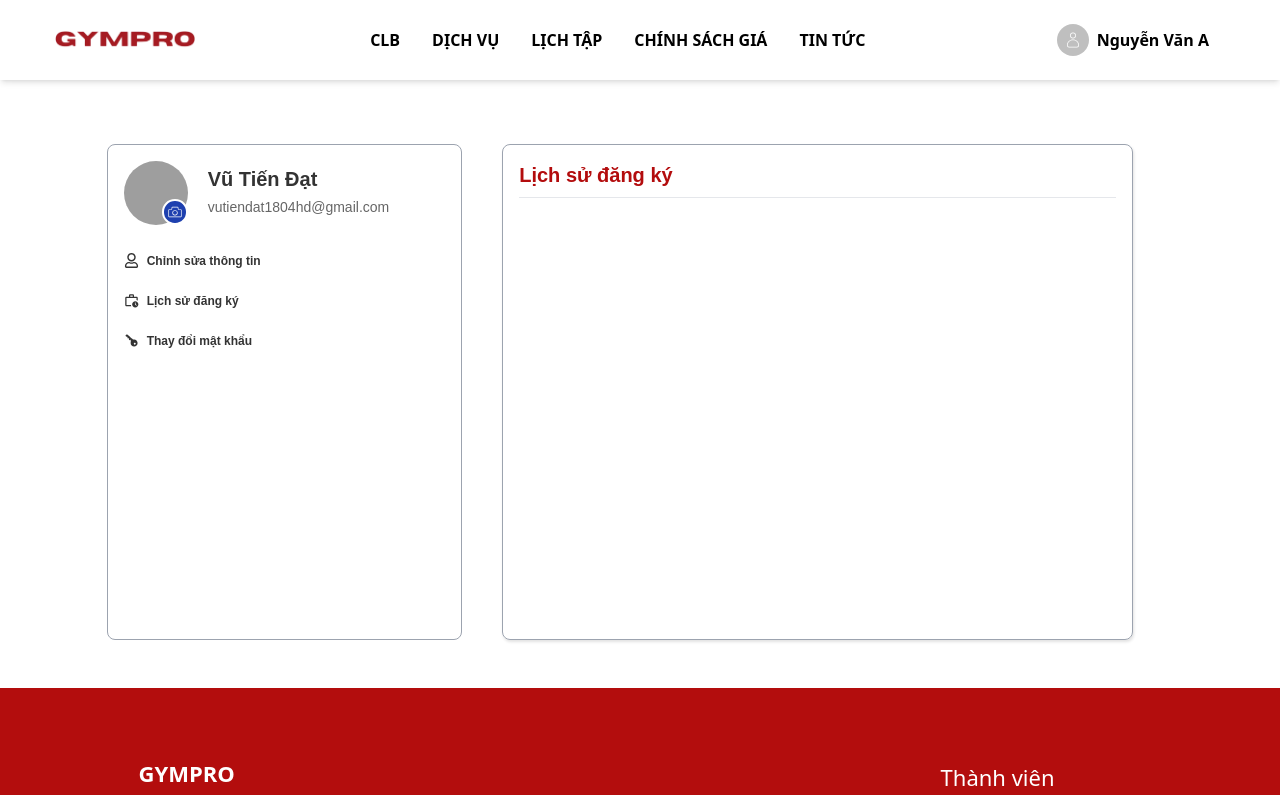
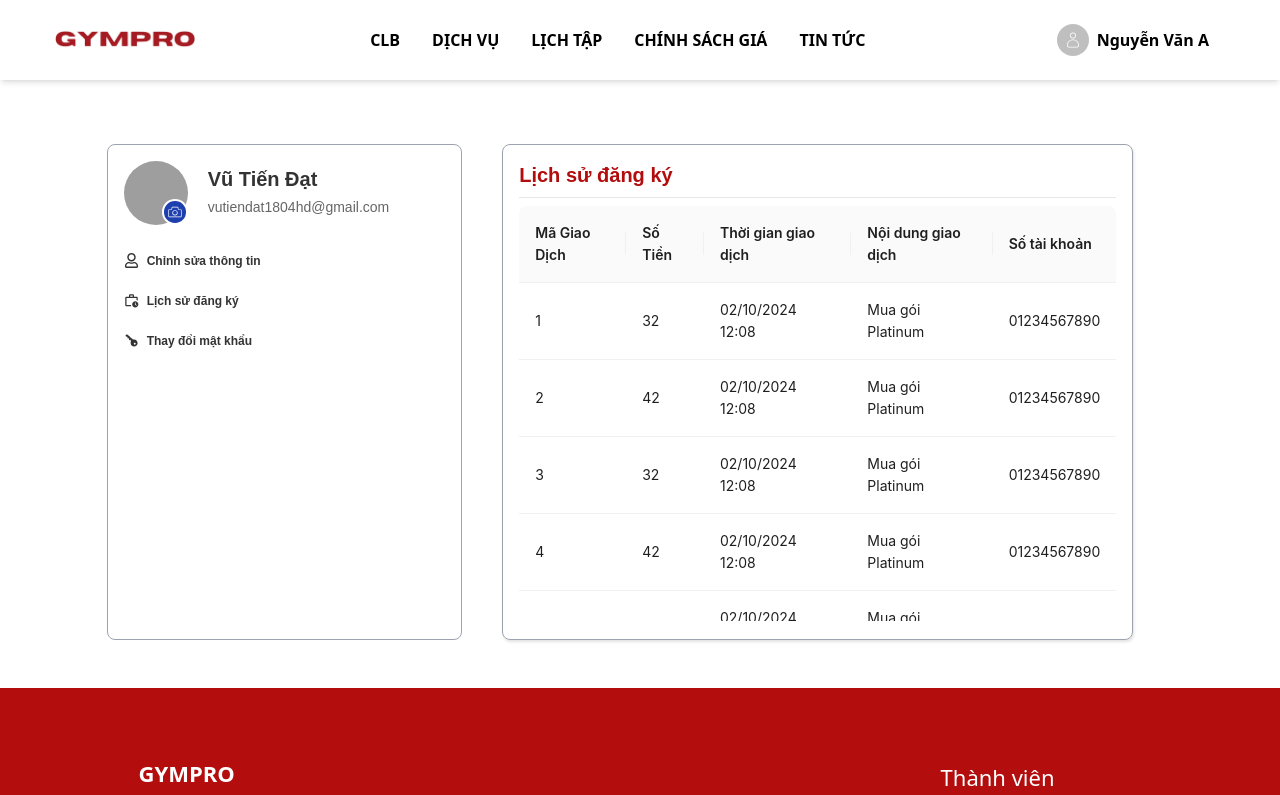
Before and after one commit to Hieudo213/Gym-FE, a React (Create React App) app: page /my-account/subcription in a window 1280 px wide. Shown: the top 795 px of the page. Built offline with nearby package versions, Linux system fonts and the light colour scheme; grey boxes are pictures that could not be loaded.

Commit message:
update feature

```diff
--- a/src/admin/HeaderAdmin.jsx
+++ b/src/admin/HeaderAdmin.jsx
@@ -1,6 +1,7 @@
+import { Avatar, Badge } from 'antd'
+import Search from 'antd/es/input/Search'
 import React from 'react'
-import { CiBellOn } from 'react-icons/ci'
-import { IoSearch } from 'react-icons/io5'
+import { CiBellOn, CiUser } from 'react-icons/ci'
 import { Link } from 'react-router-dom'
 
 function HeaderAdmin() {
@@ -8,26 +9,26 @@ function HeaderAdmin() {
     <div className='w-full h-full flex justify-between items-center px-3'>
       <div className="w-3/5 flex justify-between items-center p-5">
         <div className="w-full  text-blue-500 text-base ">
-          <span>&lt;</span> <Link to="/admin">Trang chủ</Link>
+          <span>&lt;</span> <Link className='hover:text-[#3c82f6] hover:underline text-[15px]' to="/">Trang chủ</Link>
         </div>
         <form class="flex items-center  ">
-
           <div class="relative w-[22rem] ">
-            <input type="text" id="voice-search" class="w-full bg-gray-50 border border-black-300 text-gray-900 text-sm rounded-lg focus:ring-blue-500 focus:border-blue-500 block   py-2 px-2 " placeholder="Search " />
-            <button type="submit" class="absolute inset-y-0 end-0 flex items-center pe-3 ">
-              <IoSearch size={28} class="w-5 h-5 text-gray-500 dark:text-gray-400 hover:text-gray-900 dark:hover:text-white" />
-            </button>
+            <Search placeholder="Tìm kiếm thông tin" allowClear style={{ width: 450 }} />
           </div>
-
         </form>
       </div>
 
       <div className="group">
         <ul className='flex justify-between'>
-          <li className='mx-2 relative w-full h-full  rounded-[50%]  bg-gray-200 p-2'><CiBellOn size={20} /><div className='w-[18px] h-[18px] absolute top-0 right-0 bg-blue-500  rounded-[50%] flex justify-center items-center '>1</div></li>
+          <li className='mx-2 relative w-full h-full'>
+            <Badge size='small' count={5}>
+              <Avatar icon={<CiBellOn />} shape="circle" size="midium" />
+            </Badge>
+          </li>
           <li className='mx-2 relative w-full h-full  rounded-[50%]  bg-gray-200 '>
-            <img src="https://zos.alipayobjects.com/rmsportal/jkjgkEfvpUPVyRjUImniVslZfWPnJuuZ.png" className='w-[35px] h-[35px] rounded-[50%]' alt="" />
-            <div className='w-[10px] h-[10px] absolute bottom-0 right-0 bg-green-500 border border-white  rounded-[50%] flex justify-center items-center '></div>
+            <Badge dot color="green" offset={[-5, 30]}>
+              <Avatar icon={<CiUser />}></Avatar>
+            </Badge>
           </li>
         </ul>
       </div>
--- a/src/components/Subcription.jsx
+++ b/src/components/Subcription.jsx
@@ -1,11 +1,109 @@
+import { Table } from 'antd';
 import React from 'react'
+
+const dataSource = [
+  {
+    key: '1',
+    id: '1',
+    money: 32,
+    time: '02/10/2024 12:08',
+    content: "Mua gói Platinum",
+    accountNumber: "01234567890",
+  },
+  {
+    key: '2',
+    id: '2',
+    money: 42,
+    time: '02/10/2024 12:08',
+    content: "Mua gói Platinum",
+    accountNumber: "01234567890",
+  },
+  {
+    key: '3',
+    id: '3',
+    money: 32,
+    time: '02/10/2024 12:08',
+    content: "Mua gói Platinum",
+    accountNumber: "01234567890",
+  },
+  {
+    key: '4',
+    id: '4',
+    money: 42,
+    time: '02/10/2024 12:08',
+    content: "Mua gói Platinum",
+    accountNumber: "01234567890",
+  },
+  {
+    key: '5',
+    id: '5',
+    money: 32,
+    time: '02/10/2024 12:08',
+    content: "Mua gói Platinum",
+    accountNumber: "01234567890",
+  },
+  {
+    key: '6',
+    id: '6',
+    money: 42,
+    time: '02/10/2024 12:08',
+    content: "Mua gói Platinum",
+    accountNumber: "01234567890",
+  },
+  {
+    key: '7',
+    id: '7',
+    money: 32,
+    time: '02/10/2024 12:08',
+    content: "Mua gói Platinum",
+    accountNumber: "01234567890",
+  },
+  {
+    key: '8',
+    id: '8',
+    money: 42,
+    time: '02/10/2024 12:08',
+    content: "Mua gói Platinum",
+    accountNumber: "01234567890",
+  },
+];
+
+const columns = [
+  {
+    title: 'Mã Giao Dịch',
+    dataIndex: 'id',
+    key: 'id',
+  },
+  {
+    title: 'Số Tiền',
+    dataIndex: 'money',
+    key: 'money',
+  },
+  {
+    title: 'Thời gian giao dịch',
+    dataIndex: 'time',
+    key: 'time',
+  },
+  {
+    title: 'Nội dung giao dịch',
+    dataIndex: 'content',
+    key: 'content',
+  },
+  {
+    title: 'Số tài khoản',
+    dataIndex: 'accountNumber',
+    key: 'accountNumber',
+  },
+];
 
 function Subcription() {
   return (
     <div>
       <h1 className="text-xl mb-2 font-bold text-[#b30c0d]">Lịch sử đăng ký</h1>
       <hr />
-
+      <div className='mt-2 w-full h-[415px] overflow-scroll overflow-x-scroll'>
+        <Table className='w-fit' dataSource={dataSource} columns={columns} pagination={false} />
+      </div>
     </div>
   )
 }
```
